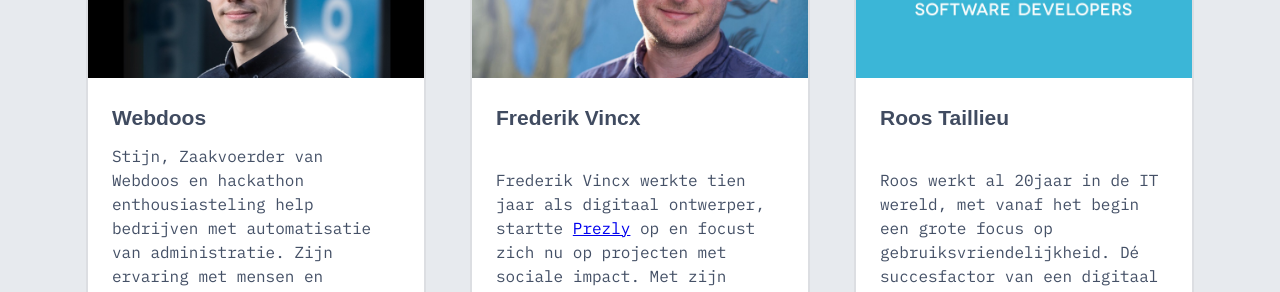
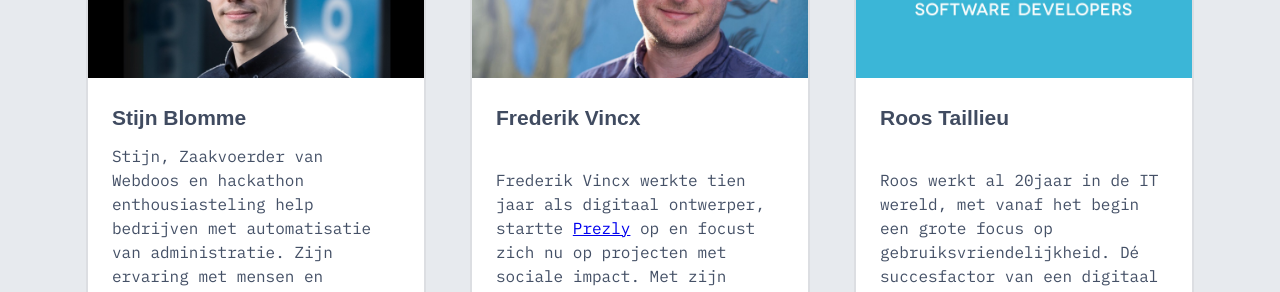
Before and after one commit to nerdlab-be/cityhacks-2018, a Jekyll site: the page built from _pages/index.markdown, in a window 1280 px wide and 900 px high, scrolled down 2789 px. Shown: the part 154-446 px from the top of the window. Built offline with Jekyll 4.4.1, drawn with Linux system fonts in a browser that asks for light colours; some web fonts are replaced.

Commit message:
Stijn met naam en toenaam

```diff
--- a/_data/coaches.yml
+++ b/_data/coaches.yml
@@ -1,4 +1,4 @@
-- title: Webdoos
+- title: Stijn Blomme
   body: Stijn, Zaakvoerder van Webdoos en hackathon enthousiasteling help bedrijven met automatisatie van administratie. Zijn ervaring met mensen en machines brengt hij in ieder geval mee.
   image: jpg/webdoos.jpg
   link: "https://www.webdoos.be/"
```
